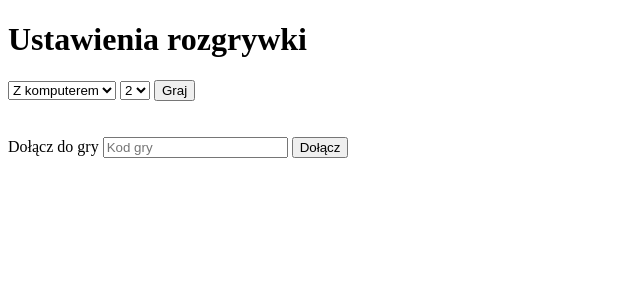
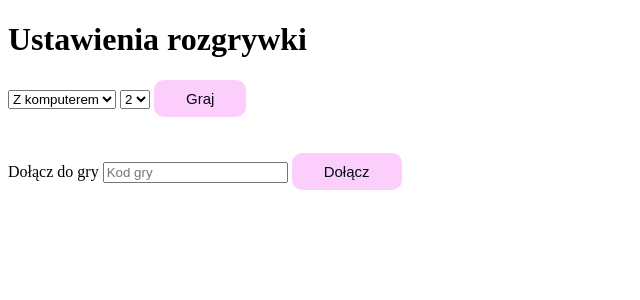
Before and after one commit to iustyv/mr., a Flask app: page /ustawienia-rozgrywki in a window 1280 px wide. Shown: the top 300 px of the page, without its empty margins (0-640 px from the left). Run offline with Flask 3, Linux system fonts and the light colour scheme; some libraries are stand-ins or nearby versions.

Commit message:
Button styles

```diff
--- a/static/css/style.css
+++ b/static/css/style.css
@@ -7,15 +7,12 @@
 .card img {
     height: 100px;
     width: auto;
-    border: #3a3a3a solid 1px;
-    border-radius: 9px;
-    background-color: white;
+    border-radius: 5px;
 }
 
 .card-btn img {
     transition: transform 0.2s ease;
-    background-color: white;
-    border-radius: 10px;
+    border-radius: 5px;
 }
 
 .card-btn:hover img {
@@ -30,8 +27,36 @@
 }
 
 .card-child {
-    background-color: white;
     height: 100px;
     border-radius: 10px;
     margin-left: -40px;
 }
+
+.btn {
+    border-radius: 10px;
+    padding: 8px 30px;
+    font-size: 15px;
+    transition: 0.2s ease;
+    border: 2px solid #FCCEFB;
+    text-decoration: none;
+}
+
+.btn-pink {
+    background-color: #FCCEFB;
+    color: #010C14;
+}
+
+.btn-pink:hover {
+    background-color: #b392b2;
+    border: 2px solid #b392b2;
+}
+
+.btn-dark {
+    background-color: #010C14;
+    color: #FCCEFB;
+}
+
+.btn-dark:hover {
+    background-color: #FCCEFB;
+    color: #010C14;
+}
--- a/templates/choose_card_form.html
+++ b/templates/choose_card_form.html
@@ -6,9 +6,9 @@
             <img src="{{url_for('static', filename = img_src)}}" alt="{{card.suit}} {{card.rank}}">
         </button>
     {% endfor %}
-    <input type="submit" value="Ok">
+    <input type="submit" value="Ok" class="btn btn-pink">
 </form>
 <form method="post" action="{{ url_for('game_post') }}">
     <input type="hidden" name="skip" value="true">
-    <button type="submit">Skip</button>
+    <button type="submit" class="btn btn-dark">Skip</button>
 </form>
--- a/templates/game_settings.html
+++ b/templates/game_settings.html
@@ -21,7 +21,7 @@
         <option value="3">3</option>
         <option value="4">4</option>
     </select>
-    <input type="submit" value="Graj" onclick="createMultiplayerGame(event)">
+    <input type="submit" value="Graj" onclick="createMultiplayerGame(event)" class="btn btn-pink">
 </form>
 
 <br>
@@ -30,11 +30,11 @@
 <form>
     <label for="join_code">Dołącz do gry</label>
     <input type="text" name="join_code" id="join_code" placeholder="Kod gry">
-    <button type="button" onclick="joinMultiplayerGame()">Dołącz</button>
+    <button type="button" onclick="joinMultiplayerGame()" class="btn btn-pink">Dołącz</button>
 </form>
 
 {% if session.game_uuid %}
-<a href="{{ url_for('game_get') }}">Wróć do gry</a>
+<a href="{{ url_for('game_get') }}" class="btn btn-pink">Wróć do gry</a>
 {% endif %}
 
 {% endblock %}
--- a/templates/game_state.html
+++ b/templates/game_state.html
@@ -13,8 +13,8 @@
         </div>
         <form>
             <input type="hidden" id="card" name="card" value="">
-            <button type="button" onclick="playCard()">Ok</button>
-            <button type="button" onclick="skipCard()">Skip</button>
+            <button type="button" onclick="playCard()" class="btn btn-pink">Ok</button>
+            <button type="button" onclick="skipCard()" class="btn btn-dark">Skip</button>
         </form>
     {% else %}
         <div class="card-container">
@@ -60,6 +60,6 @@
 {% elif game.is_over() %}
     <p>Player {{ round.loser.name }} has lost the game.</p>
     {% if my_player == game.game_host %}
-        <button type="button" onclick="restartGame()">Restart</button>
+        <button type="button" onclick="restartGame()" class="btn btn-pink">Restart</button>
     {% endif %}
 {% endif %}
```
